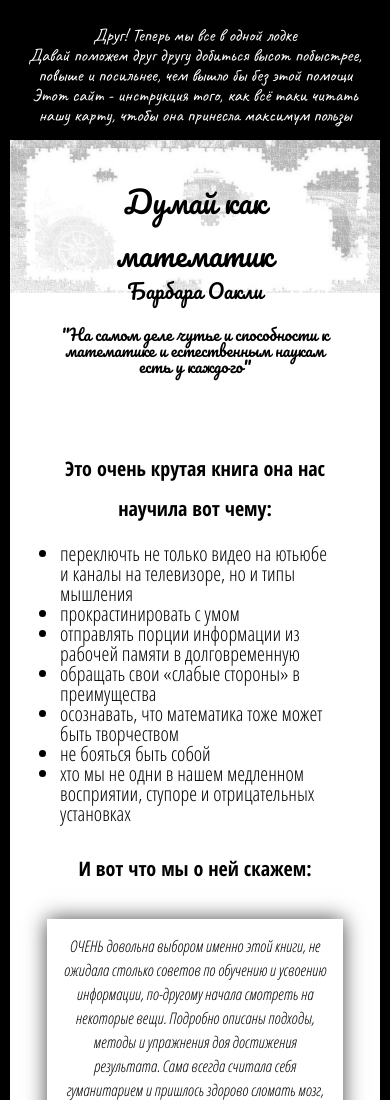
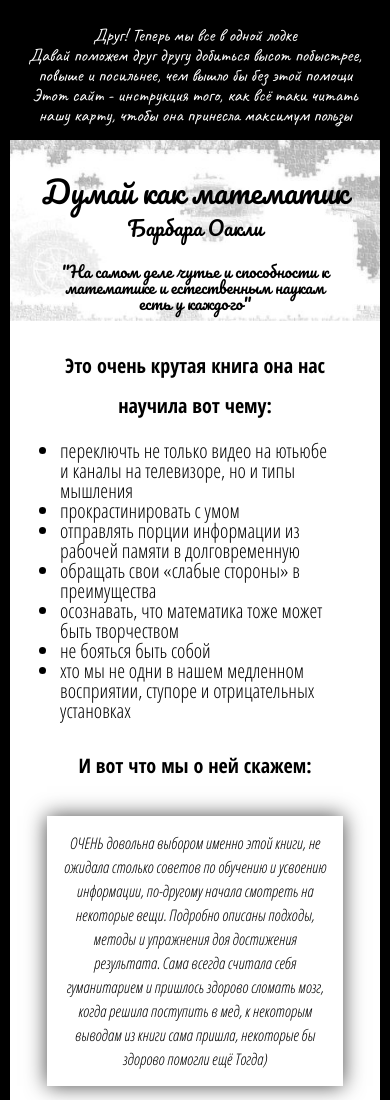
Before and after one commit to neveroer/mindmap, a plain HTML site: page index.html in a window 390 px wide. Shown: the top 1100 px of the page. Drawn offline with Linux system fonts and the light colour scheme.

Commit message:
update background-image

```diff
--- a/styles.css
+++ b/styles.css
@@ -197,16 +197,15 @@ table {
   }
 
   .title {
-    background-image: url(qwerty.jpg);
-    background-size: 100%;
-    background-repeat: no-repeat; /*добавила, чтоб не повторялась картинка*/
+    background: url(qwerty.jpg) no-repeat center fixed;
+    background-size: cover;
   }
 
   h1 {
     font-size: 30px;
-    margin-top: 35px;
-    margin-left: 35px;
-    margin-right: 35px;
+    margin-top: 25px;
+    margin-left: 25px;
+    margin-right: 25px;
   }
   h2 {
     font-size: 20px;
@@ -216,7 +215,7 @@ table {
   h3 {
     font-size: 16px;
     line-height: 1;
-    margin-bottom: 50px;
+    margin-bottom: 10px;
   }
   h4 {
     font-weight: 600;
```
